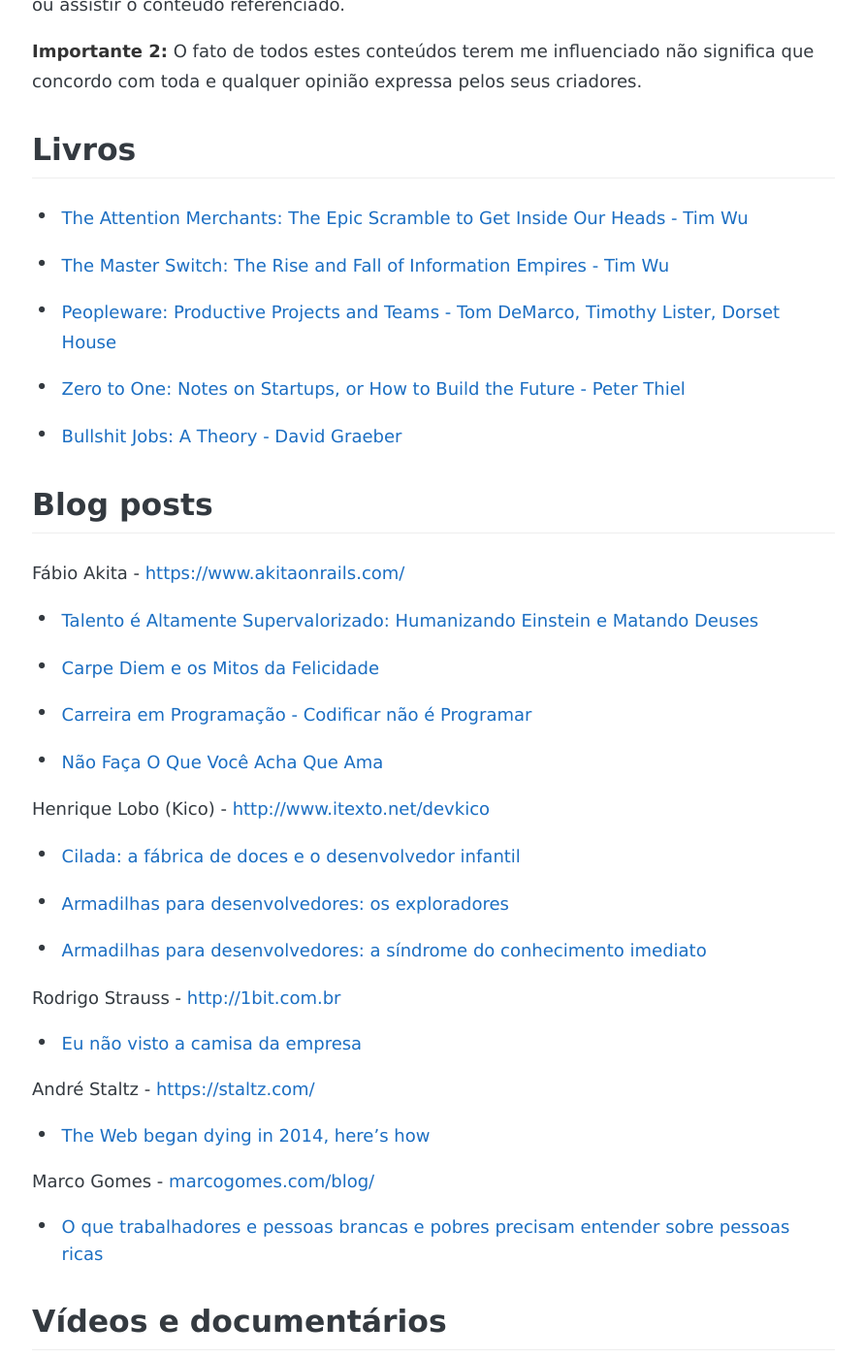
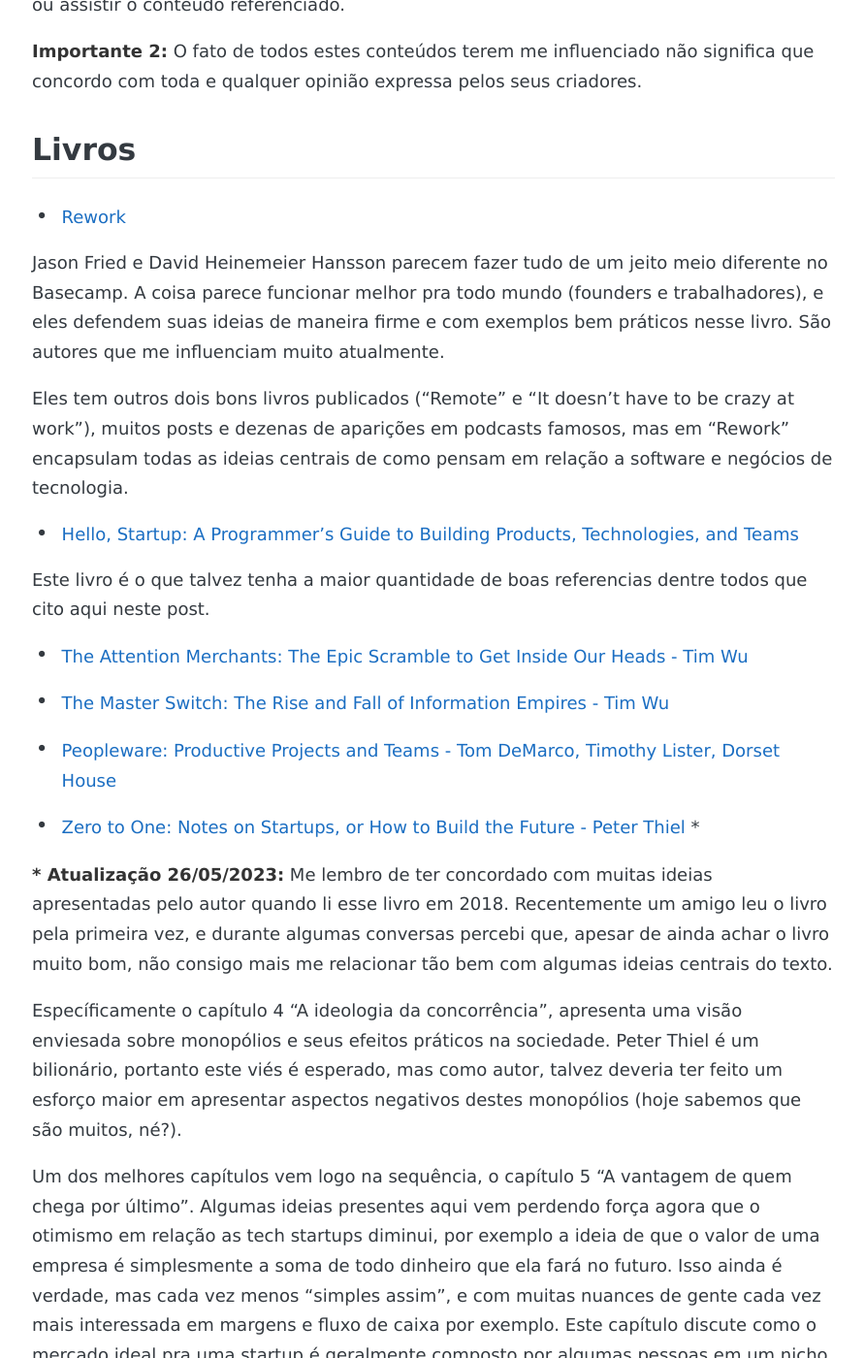
Before and after one commit to andreybleme/andreybleme.github.io, a Jekyll site: the page built from _posts/2019-07-19-livros-blogposts-documentarios-que-me-influenciaram.markdown, in a window 1280 px wide and 1400 px high, scrolled down 473 px. Shown: the whole window at 97% size, without its empty margins (193-1085 px from the left). Built offline with Jekyll 4.4.1, drawn with Linux system fonts in a browser that asks for light colours; nearby versions of some CDN libraries; some web fonts are replaced; comment, search, counter and statistics services are not loaded; some of the changed text lies outside the part shown.

Commit message:
update old post about books/posts/docs that influenced me

```diff
--- a/_posts/2019-07-19-livros-blogposts-documentarios-que-me-influenciaram.markdown
+++ b/_posts/2019-07-19-livros-blogposts-documentarios-que-me-influenciaram.markdown
@@ -8,7 +8,7 @@
 share: true
 ---
 
-Somos todos moldados pelo que vivemos, vemos e ouvimos. Aqui vou listar os blog posts, livros e vídeos que mais influenciaram na minha forma de pensar e agir em relação a carreira, software e mercado.
+Somos todos moldados pelo que vivemos, vemos e ouvimos. Aqui vou listar alguns blog posts, livros e vídeos que muito me influenciaram na minha forma de pensar e agir em relação a carreira, software e mercado.
 
 **Importante:** Alguns títulos são alarmistas e extremistas, não tire conclusões antes de ler ou assistir o conteúdo referenciado.
 
@@ -17,13 +17,32 @@
 Livros
 ---
 
+- [Rework](https://www.amazon.com/Rework-Jason-Fried/dp/0307463745)
+
+Jason Fried e David Heinemeier Hansson parecem fazer tudo de um jeito meio diferente no Basecamp. A coisa parece funcionar melhor pra todo mundo (founders e trabalhadores), e eles defendem suas ideias de maneira firme e com exemplos bem práticos nesse livro. São autores que me influenciam muito atualmente.
+
+Eles tem outros dois bons livros publicados ("Remote" e "It doesn't have to be crazy at work"), muitos posts e dezenas de aparições em podcasts famosos, mas em "Rework" encapsulam todas as ideias centrais de como pensam em relação a software e negócios de tecnologia.
+
+- [Hello, Startup: A Programmer's Guide to Building Products, Technologies, and Teams](https://www.amazon.com/Hello-Startup-Programmers-Building-Technologies/dp/1491909900/)
+
+Este livro é o que talvez tenha a maior quantidade de boas referencias dentre todos que cito aqui neste post.
+
 - [The Attention Merchants: The Epic Scramble to Get Inside Our Heads - Tim Wu](https://www.amazon.com.br/gp/product/B01AEPSWB4/ref=as_li_tl?ie=UTF8&tag=andreybleme-20&camp=1789&creative=9325&linkCode=as2&creativeASIN=B01AEPSWB4&linkId=55ffcb3cf1b8d5d3c6450293bdba92d5)
 
 - [The Master Switch: The Rise and Fall of Information Empires - Tim Wu](https://amzn.to/3bssP2f)
 
 - [Peopleware: Productive Projects and Teams -  Tom DeMarco, Timothy Lister, Dorset House](https://amzn.to/2UDKbD4)
 
--  [Zero to One: Notes on Startups, or How to Build the Future - Peter Thiel](https://amzn.to/2ulGFTl)
+- [Zero to One: Notes on Startups, or How to Build the Future - Peter Thiel](https://amzn.to/2ulGFTl) *
+
+*** Atualização 26/05/2023:** Me lembro de ter concordado com muitas ideias apresentadas pelo autor quando li esse livro em 2018. Recentemente um amigo leu o livro pela primeira vez, e durante algumas conversas percebi que, apesar de ainda achar o livro muito bom, não consigo mais me relacionar tão bem com algumas ideias centrais do texto.
+
+Específicamente o capítulo 4 "A ideologia da concorrência", apresenta uma visão enviesada sobre monopólios e seus efeitos práticos na sociedade. Peter Thiel é um bilionário, portanto este viés é esperado, mas como autor, talvez deveria ter feito um esforço maior em apresentar aspectos negativos destes monopólios (hoje sabemos que são muitos, né?).
+
+Um dos melhores capítulos vem logo na sequência, o capítulo 5 "A vantagem de quem chega por último". Algumas ideias presentes aqui vem perdendo força agora que o otimismo em relação as tech startups diminui, por exemplo a ideia de que o valor de uma empresa é simplesmente a soma de todo dinheiro que ela fará no futuro. Isso ainda é verdade, mas cada vez menos "simples assim", e com muitas nuances de gente cada vez mais interessada em margens e fluxo de caixa por exemplo. Este capítulo discute como o mercado ideal pra uma startup é geralmente composto por algumas pessoas em um nicho específico, servidas por poucos ou nenhum concorrente. É o melhor capítulo do livro pra quem lê em busca de pontos de partida pra organizar ideias sobre como começar um negócio na internet, e o resto do livro pra mim só serve pra entender como VCs super ricos enxergam o mercado e empresas em estágio inicial (ou pelo menos como enxergavam quando o livro foi escrito em 2014).
+
+Apesar disso ainda é uma boa leitura. O autor ainda é uma figura bastante relevante, e principalmente pra quem não conhece bem  como nasceram as empresas mais famosas de tecnologia, recomendo o livro.
+
 
 - [Bullshit Jobs: A Theory -  David Graeber](https://amzn.to/2vUsxAC)
 
@@ -31,13 +50,15 @@
 Blog posts
 ---
 
+DHH - [https://medium.com/signal-v-noise](https://medium.com/signal-v-noise)
+
+- [RECONSIDER](https://medium.com/signal-v-noise/reconsider-41adf356857f)
+
 Fábio Akita - [https://www.akitaonrails.com/](https://www.akitaonrails.com/)
 
 - [Talento é Altamente Supervalorizado: Humanizando Einstein e Matando Deuses](http://www.akitaonrails.com/2017/06/08/off-topic-talento-e-altamente-supervalorizado-humanizando-einstein-e-matando-deuses)
 
 - [Carpe Diem e os Mitos da Felicidade](http://www.akitaonrails.com/2017/02/14/off-topic-carpe-diem-e-os-mitos-da-felicidade)
-
-- [Carreira em Programação - Codificar não é Programar](http://www.akitaonrails.com/2014/05/02/off-topic-carreira-em-programacao-codificar-nao-e-programar)
 
 - [Não Faça O Que Você Acha Que Ama](http://www.akitaonrails.com/2014/09/13/off-topic-nao-faca-o-que-voce-acha-que-ama)
 
@@ -49,38 +70,40 @@
 
 - [Armadilhas para desenvolvedores: a síndrome do conhecimento imediato](http://www.itexto.net/devkico/?p=970)
 
-Rodrigo Strauss - [http://1bit.com.br](http://1bit.com.br)
-
-- [Eu não visto a camisa da empresa](http://1bit.com.br/content.1bit/weblog/eu_nao_visto_camisa)
-
 André Staltz - [https://staltz.com/](https://staltz.com/)
 
 - [The Web began dying in 2014, here's how](https://staltz.com/the-web-began-dying-in-2014-heres-how.html)
-
-Marco Gomes - [marcogomes.com/blog/](marcogomes.com/blog/)
-
-- [O que trabalhadores e pessoas brancas e pobres precisam entender sobre pessoas ricas](marcogomes.com/blog/2018/o-que-trabalhadores-e-pessoas-brancas-pobres-precisam-entender-sobre-pessoas-brancas-ricas/)
 
 
 Vídeos e documentários
 ---
 
-- [Desmistificando mitos sobre tech startups](https://www.youtube.com/watch?v=tKfKUF0CHV0)
-
 - [Competition is for losers](https://www.youtube.com/watch?v=3Fx5Q8xGU8k)
 
-- [Every thing is a remix](https://www.youtube.com/watch?v=SAfCvMNgLjg&list=LL3kc9L0uVU7Ao-uJMooC_dA)
+*** Atualização 26/05/2023:** Esta palestra segue a linha do livro "Zero to One". Serve bem pra entender como pensam super ricos VCs, apresenta boas ideias pra pessoas procurando organizar pela primeira vez ideias sobre como funcionam tech startups, mas é altamente enviesada por uma visão de mundo moldada por exceções (empresas outliers).
+
+Para uma visão mais realista, honesta, saudável, menos ambiciosa, e que mesmo assim vai te inspirar, recomendo as duas próximas palestras do DHH:
+
+- [Dismantling the myth of hustle culture](https://www.youtube.com/watch?v=2fyT5E9PvbU)
+
+- [Go Against the Grain](https://www.youtube.com/watch?v=7fdQJ5ry_NI)
+
+- [Everything is a remix](https://www.youtube.com/watch?v=SAfCvMNgLjg&list=LL3kc9L0uVU7Ao-uJMooC_dA)
+
+Excelente documentário sobre criatividade, originalidade, e inovação. Não é um documentário sobre tecnologia, mas as discussões sobre influências apresentadas aqui se aplicam tranquilamente a qualquer discussão sobre grandes inovações tecnológicas e processos criativos.
 
 - [The Century of the Self](https://www.youtube.com/watch?v=eJ3RzGoQC4s&list=LL3kc9L0uVU7Ao-uJMooC_dA&index=46)
 
 - [Startups e Software](https://www.youtube.com/watch?v=Oiu-EhaLA4s)
 
+- [Desmistificando mitos sobre tech startups](https://www.youtube.com/watch?v=tKfKUF0CHV0)
+
 - [The mind behind Linux - Linus Torvalds](https://www.youtube.com/watch?v=o8NPllzkFhE&list=LL3kc9L0uVU7Ao-uJMooC_dA)
-
-- [The World According to Google](https://www.youtube.com/watch?v=VEXN2JZ_aDc&list=LL3kc9L0uVU7Ao-uJMooC_dA)
 
 - [Esforço e estudo](https://www.youtube.com/watch?v=Q-MO_i8KjAg)
 
-- [Hypernormalisation](https://www.youtube.com/watch?v=-fny99f8am)
+Esse é um trecho de uma aula do professor Clóvis de Barros. Sempre que assisto esse vídeo dou muita risada, e lembro que é importante as vezes ter brio.
 
 - [Terráqueos](https://www.youtube.com/watch?v=_GGBFv0zw18)
+
+Este último é um documentário sobre a relação dos seres humanos com os animais. Animais sempre foram usados pra entretenimento, comida, pets, experimentos científicos, e esse documentário fala um pouco de tudo isso.
```
